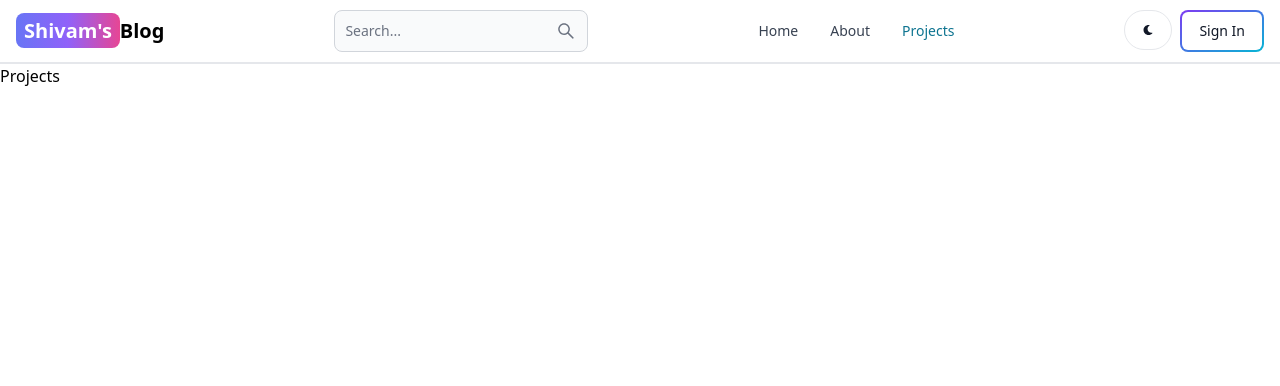
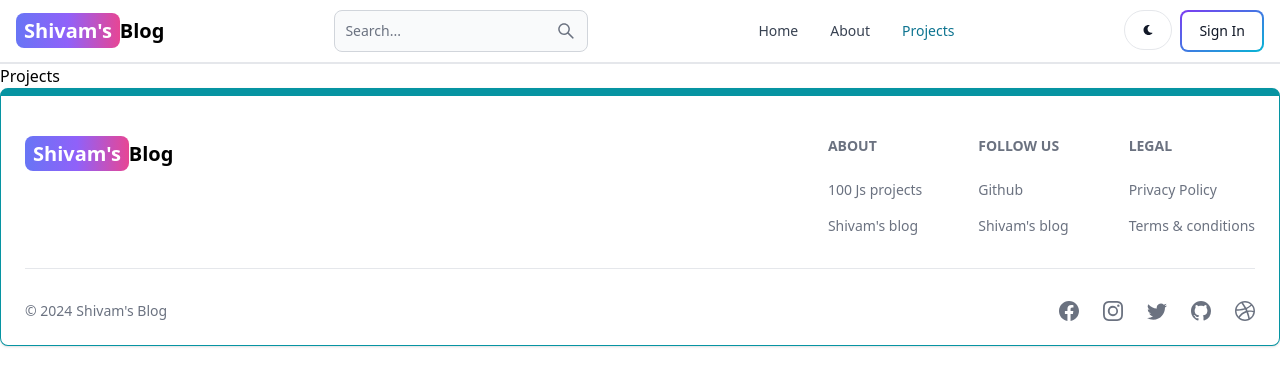
Before and after one commit to ShivamUniyal3007/mern-blog, a React app in the folder client/: page /projects in a window 1280 px wide. Shown: the top 386 px of the page. Built offline with nearby package versions, Linux system fonts and the light colour scheme; the HTML template or start-up script is replaced by a standard one.

Commit message:
Create and add footer component

```diff
--- a/client/src/App.jsx
+++ b/client/src/App.jsx
@@ -7,6 +7,7 @@
 import Dashboard from './pages/Dashboard'
 import Projects from './pages/Projects'
 import Header from './components/Header'
+import Footer from './components/Footer'
 
 export default function App() {
   return (
@@ -20,6 +21,7 @@
           <Route path='/dashboard' element={<Dashboard/>} ></Route>
           <Route path='/projects' element={<Projects/>} ></Route>
       </Routes>
+      <Footer/>
     </BrowserRouter>
   )
 }
--- /dev/null
+++ b/client/src/components/Footer.jsx
@@ -0,0 +1,84 @@
+import React from "react";
+import { Footer } from "flowbite-react";
+import { Link } from "react-router-dom";
+import {BsFacebook, BsInstagram, BsTwitter, BsGithub, BsDribbble} from 'react-icons/bs';
+export default function FooterComp() {
+  return (
+    <Footer container className="border border-t-8 border-teal-500">
+      <div className="w-full max-w-7xl mx-auto">
+        <div className="grid w-full justify-between sm:flex md:grid-cols-1">
+          <div className="mt-5">
+            <Link
+              to="/"
+              className="self-center whitespace-nowrap text-lg sm:text-xl font-semibold dark:text-white"
+            >
+              <span className="px-2 py-1 bg-gradient-to-r from-indigo-500 via-purple-500 to-pink-500 rounded-lg text-white">
+                Shivam's
+              </span>
+              Blog
+            </Link>
+          </div>
+          <div className="grid grid-cols-2 gap-8 mt-4 sm:grid-cols-3 sm:gap-6">
+            <div>
+              <Footer.Title title="About" />
+              <Footer.LinkGroup col>
+                <Footer.Link
+                  href="http://www.100jsprojects.com"
+                  target="_blank"
+                  rel="noopener noreferrer"
+                >
+                  100 Js projects
+                </Footer.Link>
+                <Footer.Link
+                  href="/about"
+                  target="_blank"
+                  rel="noopener noreferrer"
+                >
+                  Shivam's blog
+                </Footer.Link>
+              </Footer.LinkGroup>
+            </div>
+            <div>
+              <Footer.Title title="Follow us" />
+              <Footer.LinkGroup col>
+                <Footer.Link
+                  href="http://www.github.com"
+                  target="_blank"
+                  rel="noopener noreferrer"
+                >
+                  Github
+                </Footer.Link>
+                <Footer.Link
+                  href="/about"
+                  target="_blank"
+                  rel="noopener noreferrer"
+                >
+                  Shivam's blog
+                </Footer.Link>
+              </Footer.LinkGroup>
+            </div>
+            <div>
+              <Footer.Title title="Legal" />
+              <Footer.LinkGroup col>
+                <Footer.Link href="#">Privacy Policy</Footer.Link>
+                <Footer.Link href="#">Terms &amp; conditions</Footer.Link>
+              </Footer.LinkGroup>
+            </div>
+          </div>
+        </div>
+        <Footer.Divider/>
+        <div className="w-full sm:flex sm:items-center sm:justify-between">
+            <Footer.Copyright href="#" by="Shivam's Blog" year={new Date().getFullYear()}/>
+            <div className="flex gap-6 sm:mt-0 mt-4 sm:justify-center">
+                <Footer.Icon href="#" icon={BsFacebook}/>
+                <Footer.Icon href="#" icon={BsInstagram}/>
+                <Footer.Icon href="#" icon={BsTwitter}/>
+                <Footer.Icon href="#" icon={BsGithub}/>
+                <Footer.Icon href="#" icon={BsDribbble}/>
+            </div>
+        </div>
+
+      </div>
+    </Footer>
+  );
+}
```
